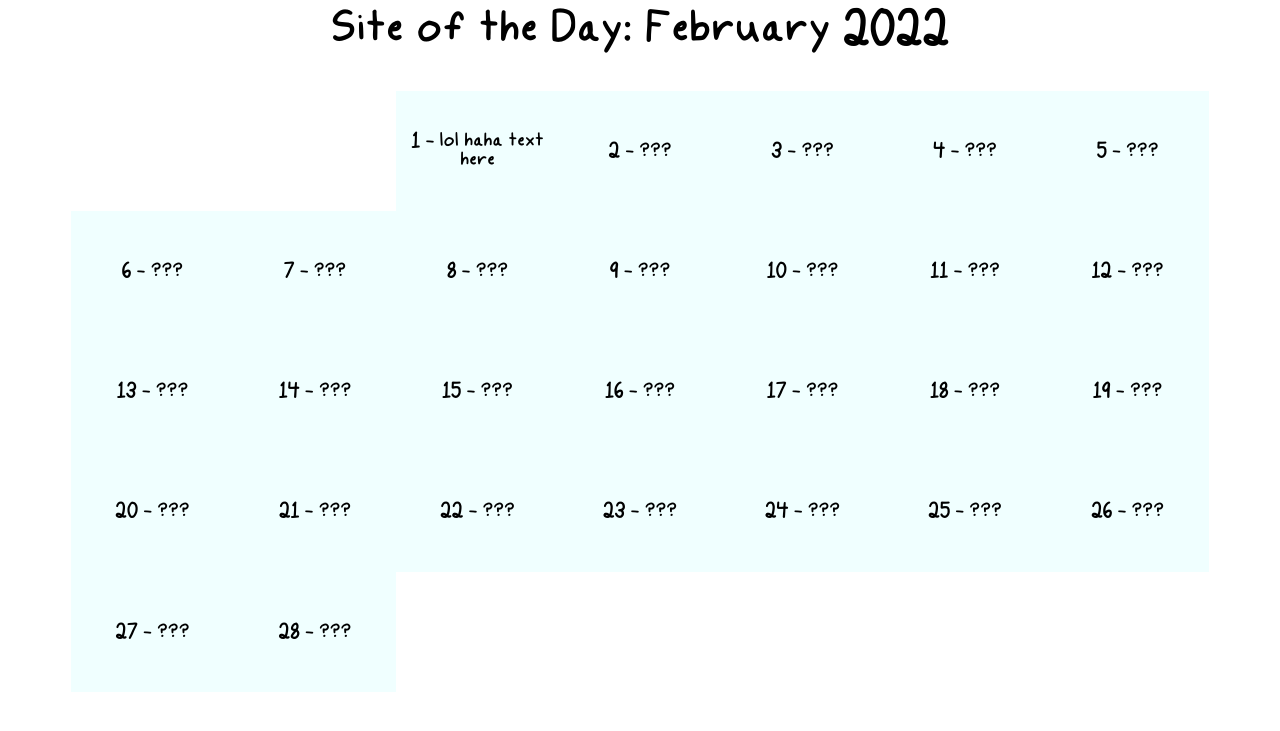
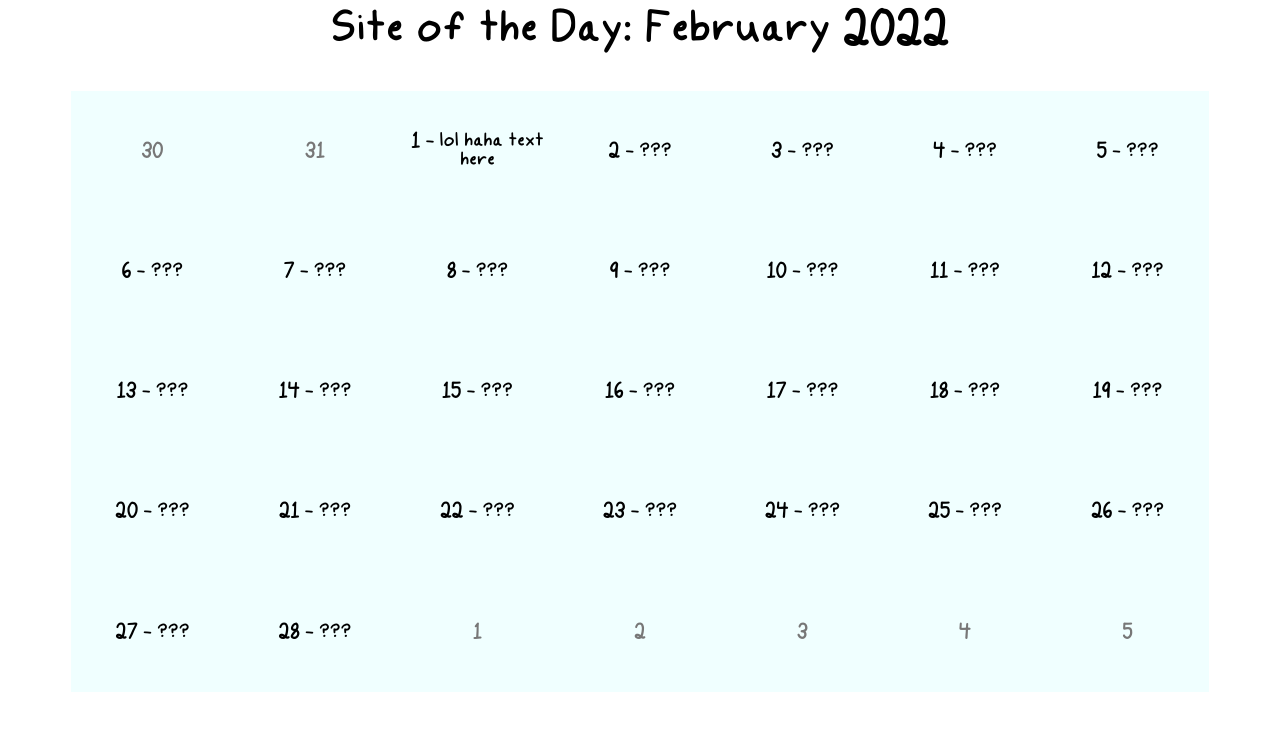
Before and after one commit to isaiahzimmerman/risaiah, a PHP site: page /siteoftheday/index.html in a window 1280 px wide. Shown: the top 731 px of the page. Run offline with PHP 8.4, Linux system fonts and the light colour scheme.

Commit message:
added days

```diff
--- a/siteoftheday/index.html
+++ b/siteoftheday/index.html
@@ -7,8 +7,8 @@
     <body>
         <div class='toptitle'>Site of the Day: February 2022</div>
         <div class='calendar'>
-            <div></div>
-            <div></div>
+            <div class='dummy'>30</div>
+            <div class='dummy'>31</div>
             <div class='item'>1 - lol haha text here</div>
             <div class='item'>2 - ???</div>
             <div class='item'>3 - ???</div>
@@ -37,6 +37,11 @@
             <div class='item'>26 - ???</div>
             <div class='item'>27 - ???</div>
             <div class='item'>28 - ???</div>
+            <div class='dummy'>1</div>
+            <div class='dummy'>2</div>
+            <div class='dummy'>3</div>
+            <div class='dummy'>4</div>
+            <div class='dummy'>5</div>
         </div>
     </body>
 </html>
--- a/siteoftheday/style.css
+++ b/siteoftheday/style.css
@@ -29,3 +29,16 @@ body{
     height: 6.5rem;
     padding: 5% 5% 5% 5%
 }
+
+.dummy {
+    display: flex;
+    text-align: center;
+    align-items: center;
+    justify-content: center;
+    height: 100%;
+    background-color: azure;
+    font-size: 1.35rem;
+    height: 6.5rem;
+    padding: 5% 5% 5% 5%;
+    color: #777777;
+}
```
